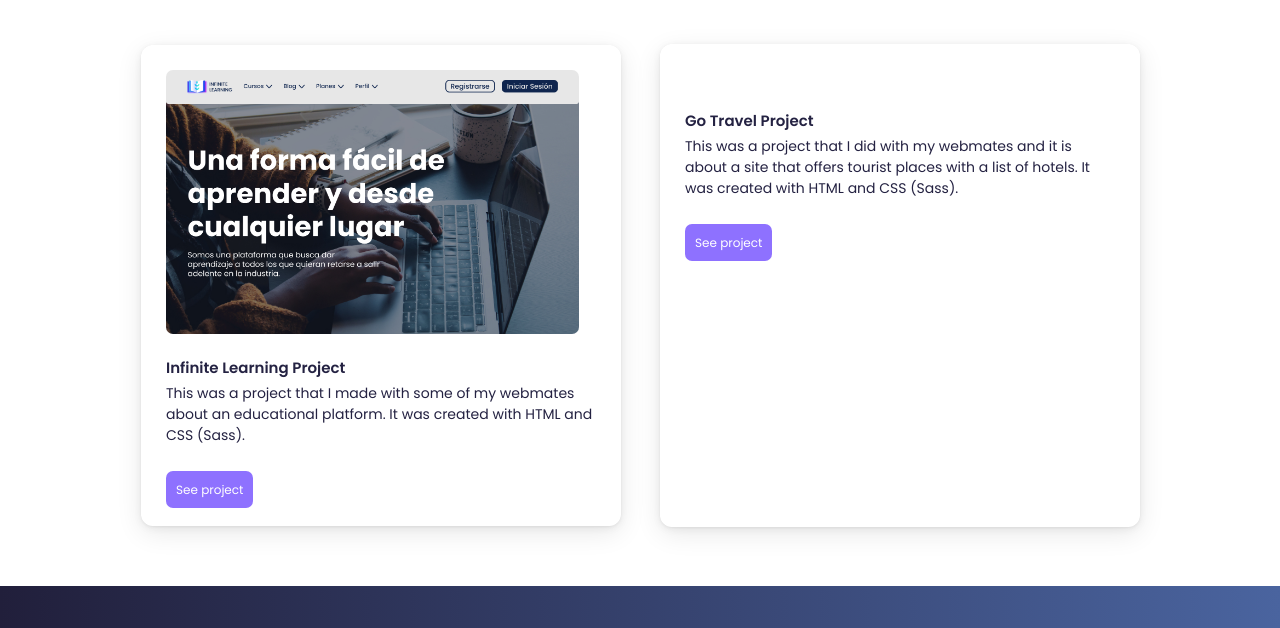
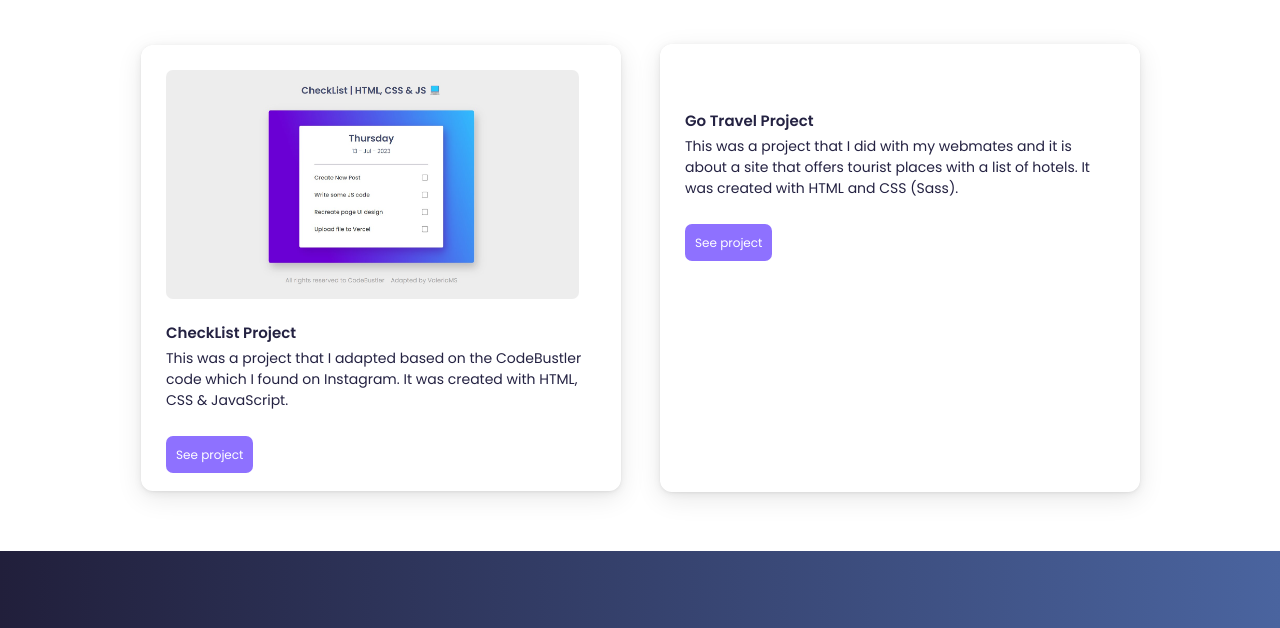
Before and after one commit to ValeriaMuSe/portfolio-valeriams, a website: page index.html in a window 1280 px wide. Shown: the part 593-1221 px from the top of the page. Drawn offline with Linux system fonts and the light colour scheme.

Commit message:
feat(project): upload a new project

```diff
--- a/index.html
+++ b/index.html
@@ -40,10 +40,10 @@
       <h2 class="projects__title">Recent Projects</h2>
       <div class="projects--flex">
         <div class="project__container project--margin">
-          <img class="home-project__image" src="./imgs/infinite-learning.jpg" alt="">
-          <h3 class="project__subtitle">Infinite Learning Project</h3>
-          <p class="project__description">This was a project that I made with some of my webmates about an educational platform. It was created with HTML and CSS (Sass).</p>
-          <a class="project__btn" target="_blank" href="https://proyecto-web-final.vercel.app/">See project</a>
+          <img class="home-project__image" src="../imgs/checklist-image.jpg" alt="">
+          <h3 class="project__subtitle">CheckList Project</h3>
+          <p class="project__description">This was a project that I adapted based on the CodeBustler code which I found on Instagram. It was created with HTML, CSS & JavaScript.</p>
+          <a class="project__btn" target="_blank" href="https://biccas-landing-page.vercel.app/">See project</a>
         </div>
         <div class="project__container project__container--margin">
           <img class="home-project__image" src="./imgs/go-travel.jpg" alt="">
```
Also changed, not shown: pages/proyectos.html (+9 -0 lines), imgs/checklist-image.jpg (added).
